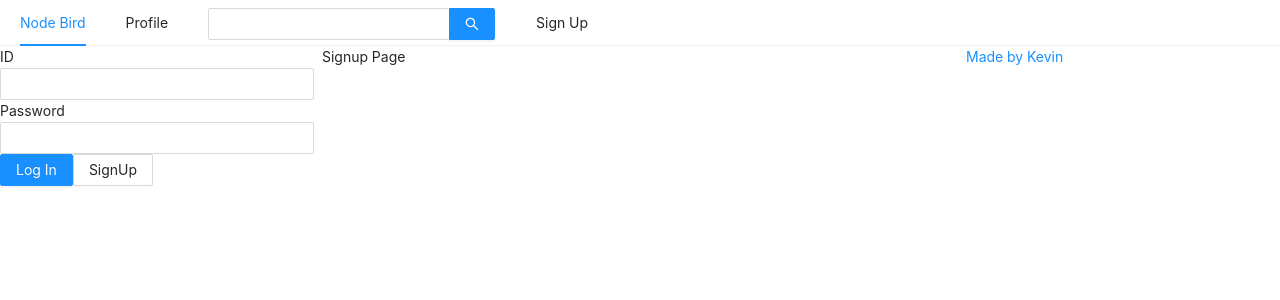
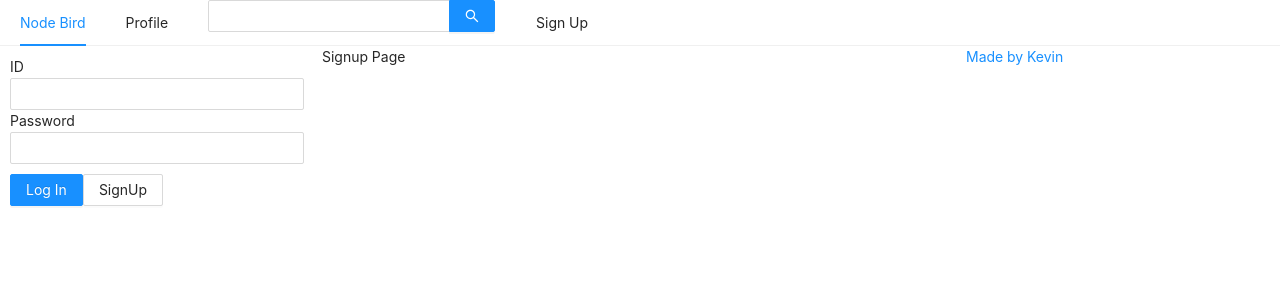
Before and after one commit to Jaehan-Kevin-Kim/Pages, a Next.js app in the folder front/: page /signup in a window 1280 px wide. Shown: the top 300 px of the page. Built offline with nearby package versions, Linux system fonts and the light colour scheme.

Commit message:
Login with dummy data

```diff
--- a/front/components/AppLayout.js
+++ b/front/components/AppLayout.js
@@ -5,6 +5,11 @@ import { Input, Menu, Row, Col } from "antd";
 import "antd/dist/antd.css";
 import UserProfile from "./UserProfile";
 import LoginForm from "./LoginForm";
+import styled from "styled-components";
+
+const SearchInput = styled(Input.Search)`
+  vertical-align: middle;
+`;
 
 const AppLayout = ({ children }) => {
   const [isLoggedIn, setIsLoggedIn] = useState(false);
@@ -23,7 +28,7 @@ const AppLayout = ({ children }) => {
           </Link>
         </Menu.Item>
         <Menu.Item>
-          <Input.Search enterButton style={{ verticalAlign: "middle" }} />
+          <Input.Search enterButton />
         </Menu.Item>
         <Menu.Item>
           <Link href='/signup'>
@@ -33,7 +38,11 @@ const AppLayout = ({ children }) => {
       </Menu>
       <Row gutter={8}>
         <Col xs={24} md={6}>
-          {isLoggedIn ? <UserProfile /> : <LoginForm />}
+          {isLoggedIn ? (
+            <UserProfile setIsLoggedIn={setIsLoggedIn} />
+          ) : (
+            <LoginForm setIsLoggedIn={setIsLoggedIn} />
+          )}
         </Col>
         <Col xs={24} md={12}>
           {children}
--- a/front/components/LoginForm.js
+++ b/front/components/LoginForm.js
@@ -1,9 +1,18 @@
-import React, { useCallback, useState } from "react";
+import React, { useCallback, useMemo, useState } from "react";
 import { Button, Input, Form } from "antd";
 // import Form from "antd/lib/form/Form";
 import Link from "next/link";
+import styled from "styled-components";
 
-const LoginForm = () => {
+const ButtonWrapper = styled.div`
+  margin-top: 10px;
+`;
+
+const FormWrapper = styled(Form)`
+  padding: 10px;
+`;
+
+const LoginForm = ({ setIsLoggedIn }) => {
   const [id, setId] = useState("");
   const [password, setPassword] = useState("");
 
@@ -11,11 +20,16 @@ const LoginForm = () => {
     setId(e.target.value);
   }, []);
   const onChangePassword = useCallback((e) => {
-    setId(e.target.value);
+    setPassword(e.target.value);
   }, []);
+  //   const styledMargin = useMemo(() => ({ marginTop: "10px" }), []);
+  const onSubmitForm = useCallback(() => {
+    console.log(id, password);
+    setIsLoggedIn(true);
+  }, [id, password]);
 
   return (
-    <Form>
+    <FormWrapper onFinish={onSubmitForm}>
       <div>
         <label htmlFor='user-id'>ID</label>
         <br />
@@ -32,7 +46,11 @@ const LoginForm = () => {
           required
         />
       </div>
-      <div>
+      {/* 아래와 같이 작성하면 동작은 하지만 이렇게 하면 안됨: 이유는 아래와 같이 바로 style로 값을 줄 때 새로운 object가 생성이 됨. 이로인해 매번 로딩될때마다 불필요한 re-rendering 이 발생 함. 이를 해결하기 위해 styled-component 사용
+      styled component 사용법: 새로운 Component를 만들어 주고 해당 함수의 위에서 해당 component를 정의해 줌. 방식은 const 컴퍼넌트이름 = styled.원하는tag(eg.div)`내용`이런식으로 작성 함.
+      <div style={{ marginTop: "10px" }}> */}
+      <ButtonWrapper>
+        {/* <div style={styledMargin}> */}
         <Button type='primary' htmlType='submit' loading={false}>
           Log In
         </Button>
@@ -41,8 +59,9 @@ const LoginForm = () => {
             <Button>SignUp</Button>
           </a>
         </Link>
-      </div>
-    </Form>
+        {/* </div> */}
+      </ButtonWrapper>
+    </FormWrapper>
   );
 };
 
--- a/front/components/UserProfile.js
+++ b/front/components/UserProfile.js
@@ -1,7 +1,31 @@
-import React from "react";
+import React, { useCallback } from "react";
+import { Button, Card } from "antd";
+import Avatar from "antd/lib/avatar/avatar";
 
-const UserProfile = () => {
-  return <div></div>;
+const UserProfile = ({ setIsLoggedIn }) => {
+  const onLogOut = useCallback(() => {
+    setIsLoggedIn(false);
+  }, []);
+  return (
+    <Card
+      actions={[
+        <div key='twit'>
+          gogo <br /> 0
+        </div>,
+
+        //  <div>
+        <div key='following'>
+          Following <br /> 0
+        </div>,
+        //  <div>
+        <div key='followers'>
+          Followers <br /> 0
+        </div>,
+      ]}>
+      <Card.Meta avatar={<Avatar>JK</Avatar>} title='Kevin Kim' />
+      <Button onClick={onLogOut}>Log Out</Button>
+    </Card>
+  );
 };
 
 export default UserProfile;
```
